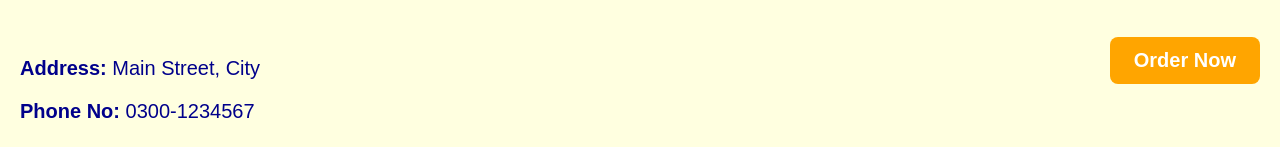
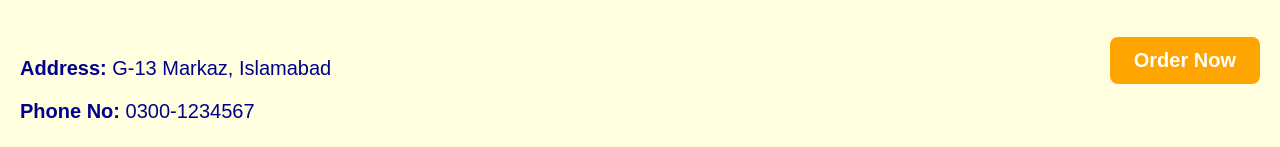
Before and after one commit to Mian-Hashir/bite-club-web, a plain HTML site: page index.html in a window 1280 px wide. Shown: the part 517-664 px from the top of the page. Drawn offline with Linux system fonts and the light colour scheme.

Commit message:
update contact address in index.html

```diff
--- a/index.html
+++ b/index.html
@@ -38,7 +38,7 @@
         </div>
 
         <div class="contact-box">
-            <p><strong>Address:</strong> Main Street, City</p>
+            <p><strong>Address:</strong> G-13 Markaz, Islamabad</p>
             <p><strong>Phone No:</strong> 0300-1234567</p>
         </div>
 
```
